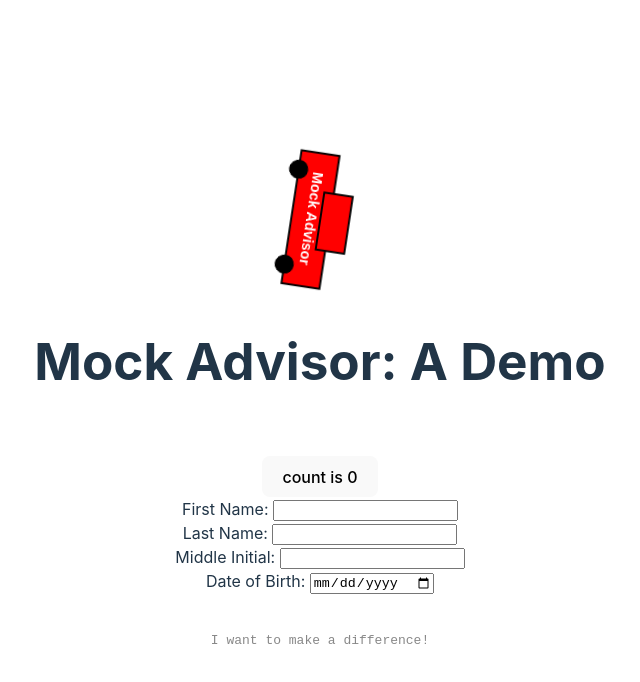
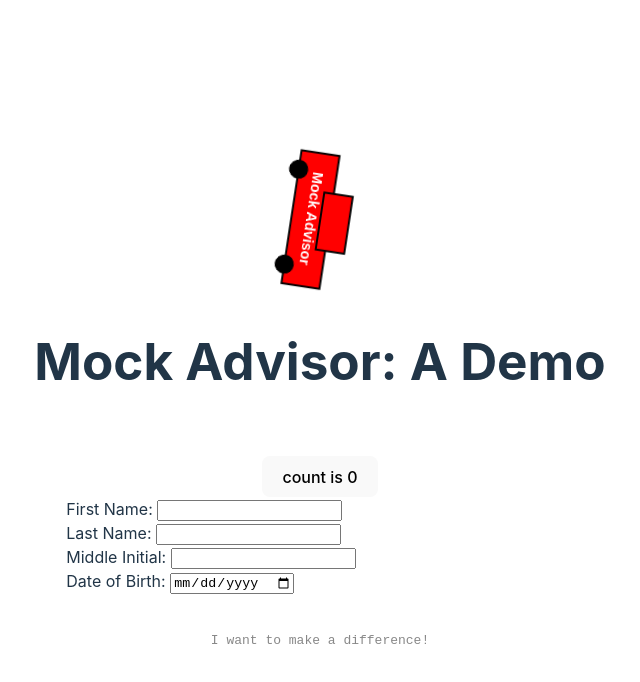
Before and after one commit to JKeddo95/mockAdvisor, a React (Vite) app: page / in a window 1280 px wide. Shown: the top 682 px of the page, without its empty margins (320-960 px from the left). Built offline with nearby package versions, Linux system fonts and the light colour scheme.

Commit message:
DEV-01--Make-Fields-Flex

```diff
--- a/src/App.tsx
+++ b/src/App.tsx
@@ -35,7 +35,7 @@ const SideBarComponent = () => {
   const handleDateOfBirthChange = (e: React.ChangeEvent<HTMLInputElement>) => setDateOfBirth(e.target.value);
 
   return (
-    <div style={{ flex: "flex-grow" }}>
+    <div style={{ display: "flex", flexDirection: "column", alignItems: "flex-start" }}>
       <div>
         First Name: <input value={firstName} onChange={handleFirstNameChange} />
       </div>
```
